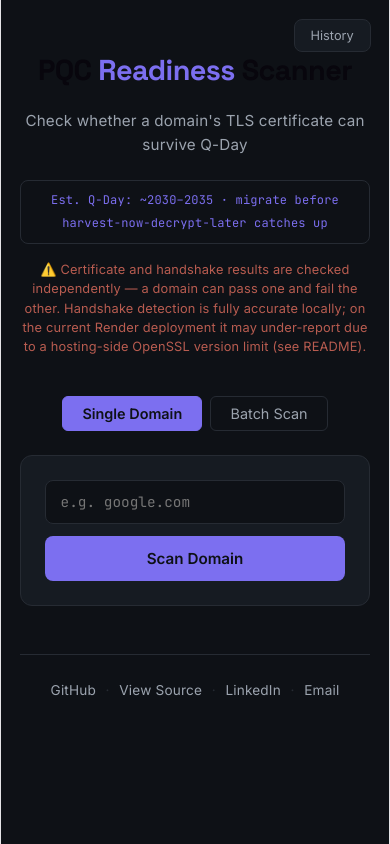
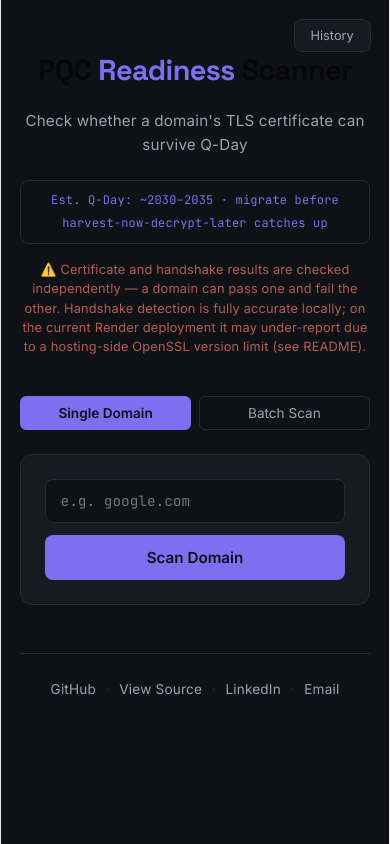
Before and after one commit to Maxbee722/pqc-readiness-scanner, a React (Vite) app in the folder frontend/: page / in a window 390 px wide. Built offline with nearby package versions, Linux system fonts and the light colour scheme.

Commit message:
Another mobile layout bug fix

```diff
--- a/frontend/src/App.css
+++ b/frontend/src/App.css
@@ -362,6 +362,25 @@ body {
     font-size: 0.75rem;
     padding: 0.5rem 0.8rem;
   }
+
+  .mode-toggle {
+    flex-wrap: wrap;
+  }
+
+  .mode-toggle button {
+    flex: 1 1 45%;
+    font-size: 0.85rem;
+    padding: 0.5rem 0.6rem;
+  }
+
+  .batch-sub-toggle {
+    flex-wrap: wrap;
+  }
+
+  .view-toggle {
+    flex-wrap: wrap;
+    justify-content: center;
+  }
 }
 
 .view-toggle {
```
